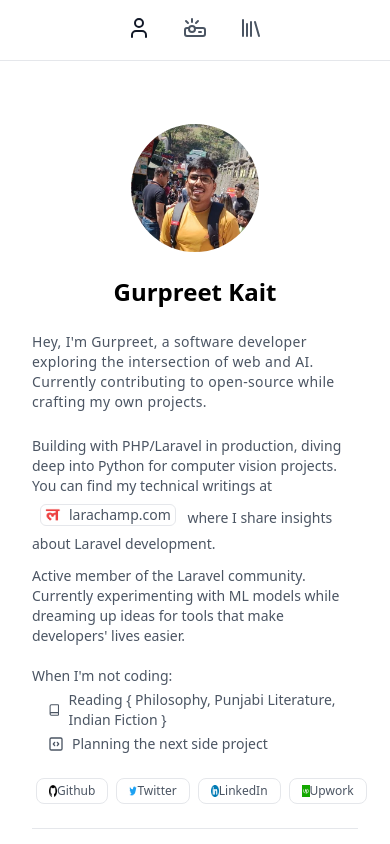
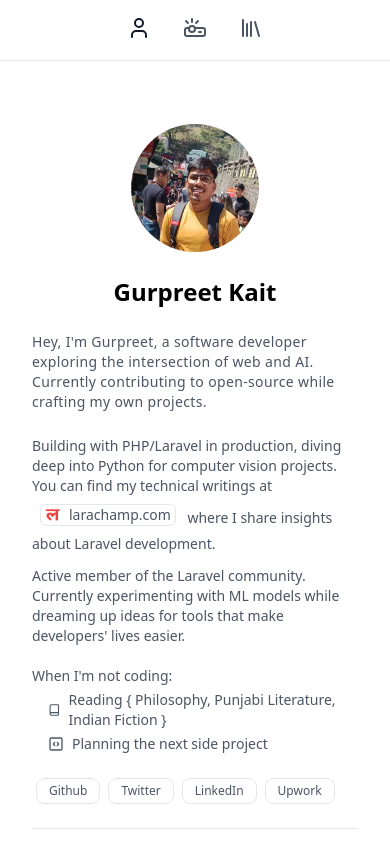
Before and after one commit to gurpreetkaits/gurpreetkait.in, a Vue app: page / in a window 390 px wide. Shown: the top 844 px of the page. Built offline with nearby package versions, Linux system fonts and the light colour scheme; a web font is replaced by a local one.

Commit message:
hide icons on mobile screen

```diff
--- a/src/components/SocialIcons.vue
+++ b/src/components/SocialIcons.vue
@@ -4,7 +4,7 @@
        target="_blank"
       class="flex items-center justify-center hover:bg-gray-100 cursor-pointer px-3 text-xs border py-1 border mx-1 duration-150 rounded-lg transition-all ease-in-out">
       <span>
-      <img src="@/assets/icons/github.png" class="w-3 h-3 mr-2" />
+      <img src="@/assets/icons/github.png" class="w-3 h-3 mr-2 hidden md:block" />
       </span>
       Github
     </a>
@@ -13,7 +13,7 @@
       target="_blank"
       class="flex items-center justify-center hover:bg-gray-100 cursor-pointer px-3 text-xs py-1 mx-1 border duration-150 rounded-lg transition-all ease-in-out">
       <span>
-      <img src="@/assets/icons/twitter.png" class="w-3 h-3 mr-2" />
+      <img src="@/assets/icons/twitter.png" class="w-3 h-3 mr-2 hidden md:block" />
       </span>
       Twitter
     </a>
@@ -22,7 +22,7 @@
       target="_blank"
       class=" flex items-center justify-center hover:bg-gray-100 cursor-pointer px-3 text-xs py-1 mx-1 border duration-150 rounded-lg transition-all ease-in-out">
       <span>
-      <img src="@/assets/icons/linkedin.png" class="w-3 h-3 mr-2" />
+      <img src="@/assets/icons/linkedin.png" class="w-3 h-3 mr-2 hidden md:block" />
       </span>
       LinkedIn
     </a>
@@ -31,7 +31,7 @@
       target="_blank"
       class="flex items-center justify-center hover:bg-gray-100 cursor-pointer px-3 text-xs py-1 mx-1 border duration-150 rounded-lg transition-all ease-in-out">
       <span>
-      <img src="@/assets/icons/upwork.png" class="w-3 h-3 mr-2" />
+      <img src="@/assets/icons/upwork.png" class="w-3 h-3 mr-2 hidden md:block" />
       </span>
       Upwork
     </a>
```
